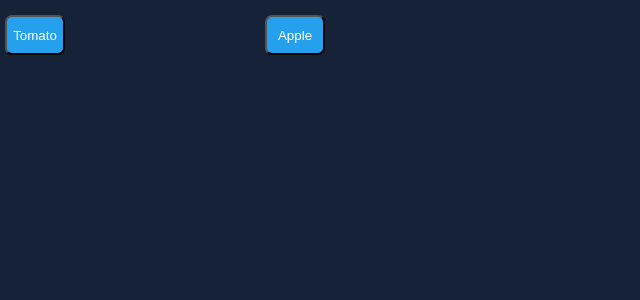
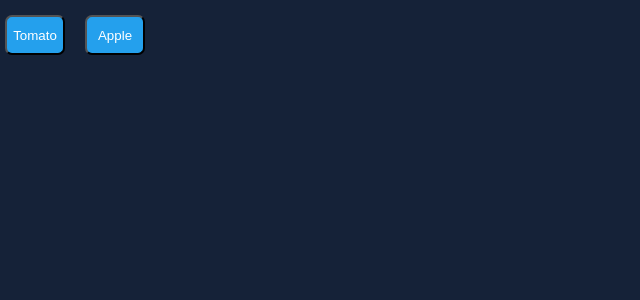
Before and after one commit to Hamzazaheer721/Webworkers-React-Typescript, a React (Create React App) app: page /loop in a window 1280 px wide. Shown: the top 300 px of the page, without its empty margins (0-640 px from the left). Built offline with nearby package versions, Linux system fonts and the light colour scheme.

Commit message:
!fix(CT-3): buttons' styles updated

```diff
--- a/src/components/Loop/index.styled.ts
+++ b/src/components/Loop/index.styled.ts
@@ -15,7 +15,7 @@ export const ButtonContainer = styled.div`
     height: 60px;
     padding: 5px;
     & :nth-child(2) {
-        margin-left: 200px;
+        margin-left: 20px;
     };
 `
 export const Button = styled.button`
@@ -26,4 +26,8 @@ export const Button = styled.button`
     color: white;
     white-space: normal;
     word-wrap: break-word;
+    &:active {
+        background-color: #28a745;
+        color: white;
+    }
 `
--- a/src/components/Loop/index.tsx
+++ b/src/components/Loop/index.tsx
@@ -11,6 +11,7 @@ const LoopComponent : FC = memo(() => (
         Apple
       </Button>
     </ButtonContainer>
+
   </Container>
 ));
 
```
